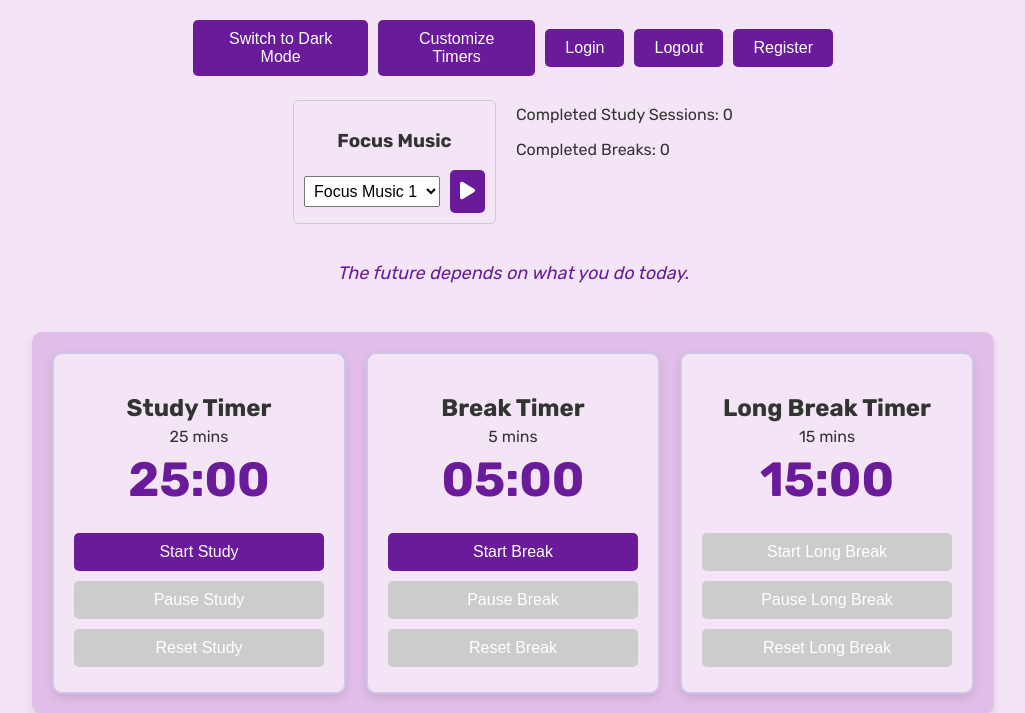
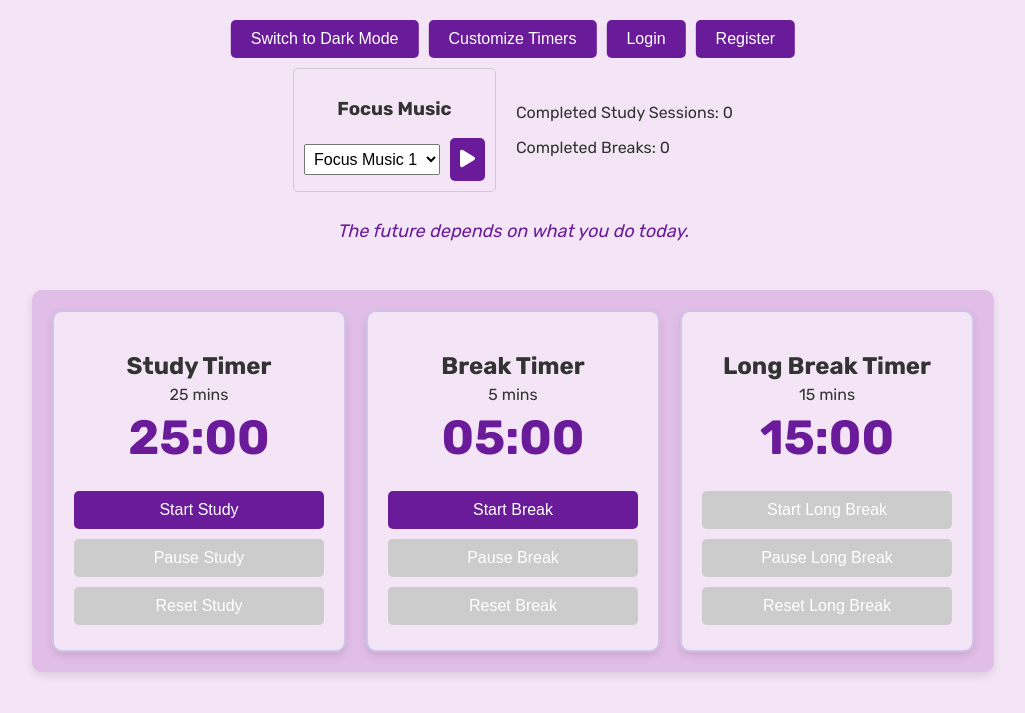
Before and after one commit to danielhizar/copilot_study_timer_pomodoro, a Flask app: page / in a window 1280 px wide. Shown: the top 713 px of the page, without its empty margins (127-1152 px from the left). Run offline with Flask 3, Linux system fonts and the light colour scheme.

Commit message:
cleared log in again

```diff
--- a/static/style.css
+++ b/static/style.css
@@ -35,13 +35,14 @@ body.dark-mode .container {
 .button-container {
     display: flex;
     gap: 10px; /* Add space between buttons */
-    margin-bottom: 20px; /* Add space below the button container */
-    position: absolute; /* Fix the position at the top */
+    margin-bottom: 0px; /* Add space below the button container */
+    position: relative; /* Fix the position at the top */
     top: 20px; /* Add some space from the top */
     left: 50%;
     transform: translateX(-50%); /* Center the buttons horizontally */
     z-index: 1000; /* Ensure the buttons are above other content */
     align-items: center;
+    align-self: start;
 }
 
 button {
@@ -220,8 +221,8 @@ button[type="submit"]:hover {
 
 
 .music-container {
-    margin-top: 80px; /* Add space to avoid overlap with fixed buttons */
-    margin-bottom: 20px; /* Add space below the music container */
+    margin-top: 10px; /* Add space to avoid overlap with fixed buttons */
+    margin-bottom: 10px; /* Add space below the music container */
     padding: 10px;
     border: 1px solid #ccc; /* Thin border */
     border-radius: 5px;
--- a/templates/index.html
+++ b/templates/index.html
@@ -14,17 +14,19 @@
         <div class="alert alert-success" role="alert">
             Welcome, {{ username }}!
         </div>
-    {% endif %}
-
+        <div class="button-container">
+            <button id="modeToggle" onclick="toggleMode()">Switch to Dark Mode</button>
+            <button onclick="openCustomizePopup()">Customize Timers</button>
+            <button onclick="window.location.href='/logout'">Logout</button>
+        </div>
+    {% else %}
         <div class="button-container">
             <button id="modeToggle" onclick="toggleMode()">Switch to Dark Mode</button>
             <button onclick="openCustomizePopup()">Customize Timers</button>
             <button onclick="openLoginModal()">Login</button>
-            <button onclick="window.location.href='/logout'">Logout</button>
             <button onclick="openRegisterModal()">Register</button>
         </div>
-
-
+    {% endif %}
     <!-- Login Modal -->
 
     <div id="loginModal" class="modal">
```
Also changed, not shown: other parts of static/style.css (+2 -1 lines).
